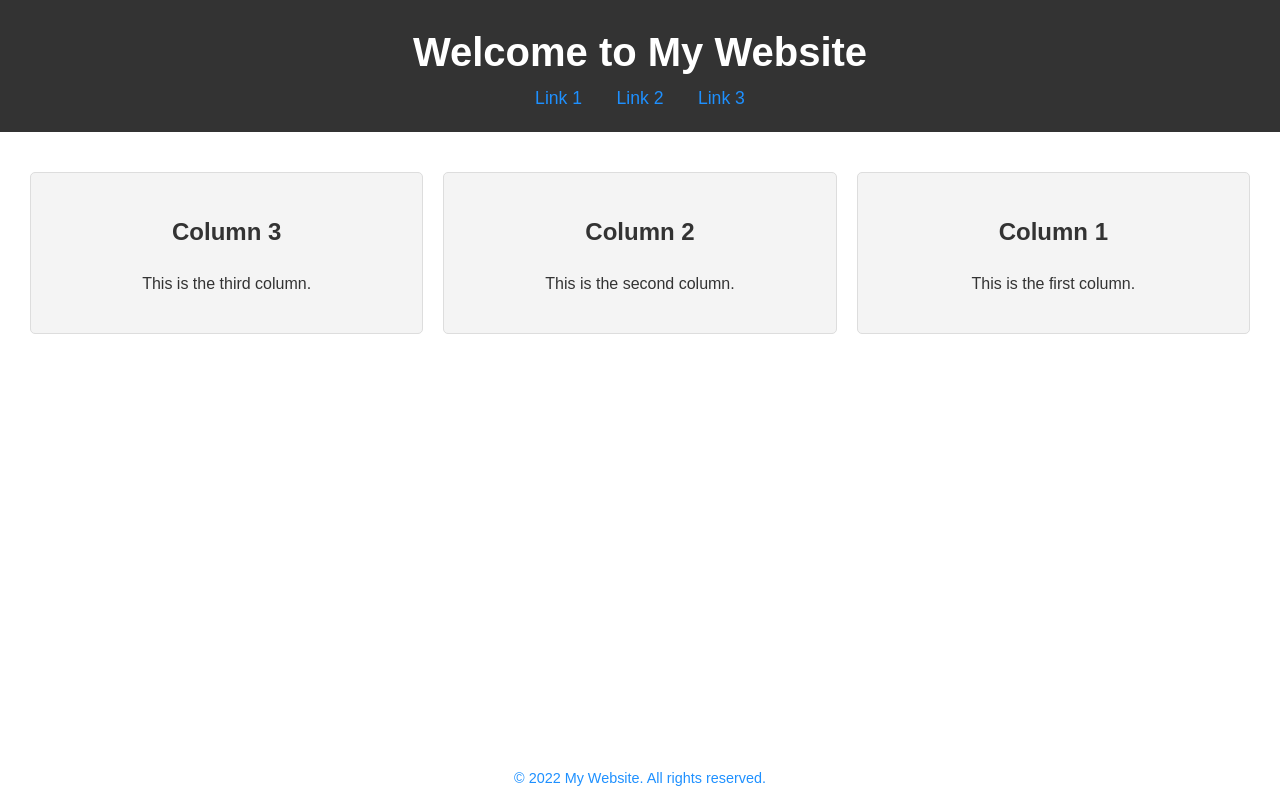
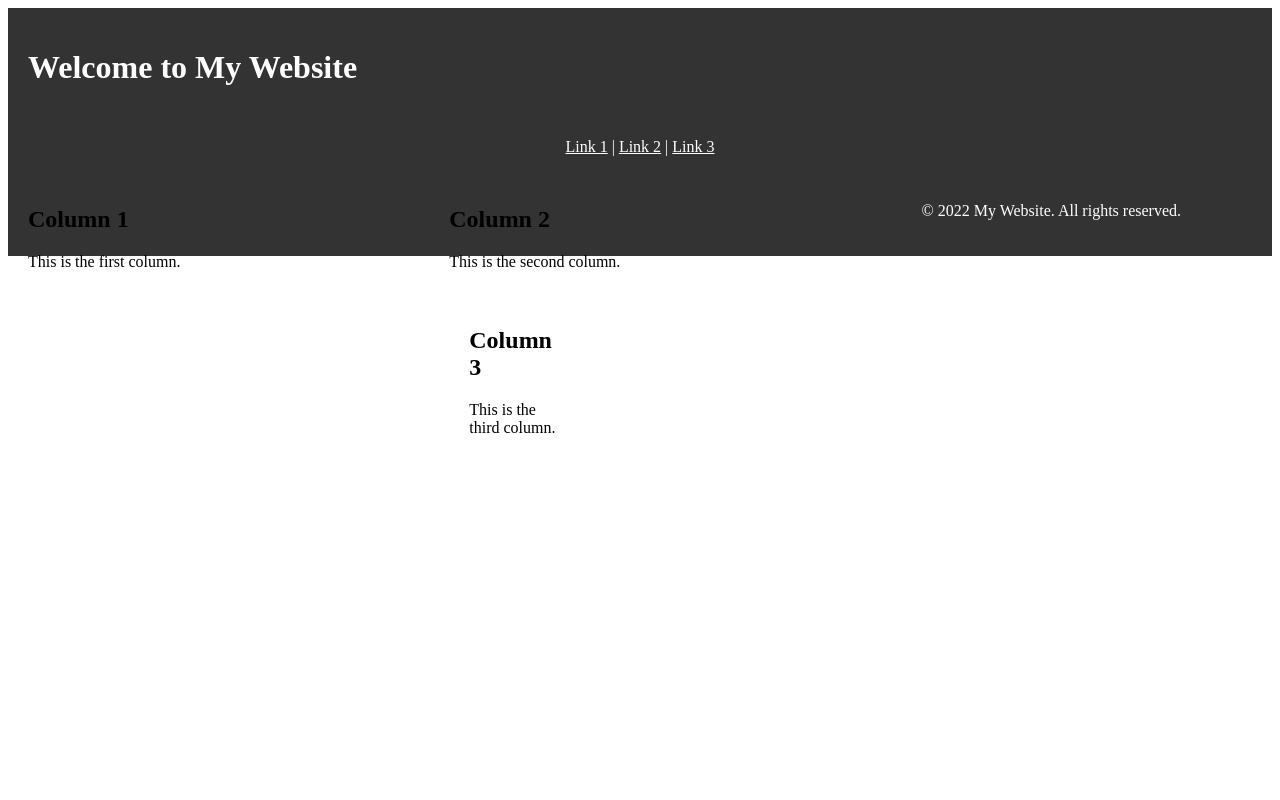
Before and after one commit to CharlesTack/copilot2, a plain HTML site: page index.html in a window 1280 px wide. Drawn offline with Linux system fonts and the light colour scheme.

Commit message:
deleted all again and now doing 2nd stage

```diff
--- a/index.html
+++ b/index.html
@@ -1,117 +1,73 @@
 <!DOCTYPE html>
-<html lang="en">
-
+<html>
 <head>
-    <meta charset="UTF-8">
-    <meta name="viewport" content="width=device-width, initial-scale=1.0">
-    <title>My Website</title>
+    <title>Landing Page</title>
     <style>
-        body {
-            font-family: Arial, sans-serif;
-            margin: 0;
-            padding: 0;
-            color: #333;
-            line-height: 1.6;
-        }
-
+        /* Header styles */
         header {
             background-color: #333;
             color: #fff;
-            padding: 20px 0;
+            padding: 20px;
+            text-align: centre;
+        }
+
+        /* Navigation bar styles */
+        nav {
+            background-color: #333;
+            color: #fff;
+            padding: 10px;
             text-align: center;
         }
 
-        header h1 {
-            margin: 0;
-            font-size: 2.5em;
-            colour: #1E90FF;
+        /* Column styles */
+        .column {
+            box-sizing: border-box;
+            width: 33.33%;
+            float: left;
+            padding: 20px;
         }
 
-        nav a {
-            color: #1E90FF;
-            margin: 0 15px;
-            text-decoration: none;
-            font-size: 1.1em;
-        }
+        /* Content styles */
+        .content {
+            background-color: #fff; /* added this line */
+            overflow: auto; /* added to contain floated columns */
 
-        nav a:hover {
-            text-decoration: underline;
-            color: #FFA500;
-        }
-
-        main {
+        /* Footer styles */
+        footer {
+            background-color: #333;
+            color: #fff;
             padding: 20px;
             text-align: center;
         }
-
-        .columns {
-            display: flex;
-            flex-direction: row-reverse;
-            justify-content: space-around;
-            margin: 20px 0;
-        }
-
-        .column {
-            flex: 1;
-            margin: 0 10px;
-            padding: 20px;
-            background-color: #f4f4f4;
-            border: 1px solid #ddd;
-            border-radius: 5px;
-            transition: transform 0.2s ease-in-out;
-        }
-
-        .column:hover {
-            transform: scale(1.05);
-            border-color: #1E90FF;
-        }
-
-        footer {
-            background-color: #333
-            color: #fff;
-            text-align: center;
-            padding: 10px 0;
-            position: absolute;
-            width: 100%;
-            bottom: 0;
-        }
-
-        footer p {
-            margin: 0;
-            font-size: 0.9em;
-            color: #1E90FF;
-        }
     </style>
 </head>
-
 <body>
     <header>
         <h1>Welcome to My Website</h1>
-        <nav>
-            <a href="#">Link 1</a>
-            <a href="#">Link 2</a>
-            <a href="#">Link 3</a>
-        </nav>
     </header>
-    <main>
-        <section class="columns">
+
+    <nav><a href="#1" style="color: #fff;">Link 1</a> |
+    <a href="#2" style="color: #fff;">Link 2</a> |
+        <a href="#3" style="color: #fff;">Link 3</a></nav>
+
+    <div class="content">
         <div class="column">
             <h2>Column 1</h2>
             <p>This is the first column.</p>
         </div>
+
         <div class="column">
             <h2>Column 2</h2>
             <p>This is the second column.</p>
-            </div>
+
         <div class="column">
             <h2>Column 3</h2>
             <p>This is the third column.</p>
         </div>
-        </section>
-    </main>
+    </div>
+
     <footer>
-        <p>© 2022 My Website. All rights reserved.</p>
+        <p>&copy; 2022 My Website. All rights reserved.</p>
     </footer>
 </body>
-
 </html>
```
Lines whose indentation alone changed are shown as unchanged.
